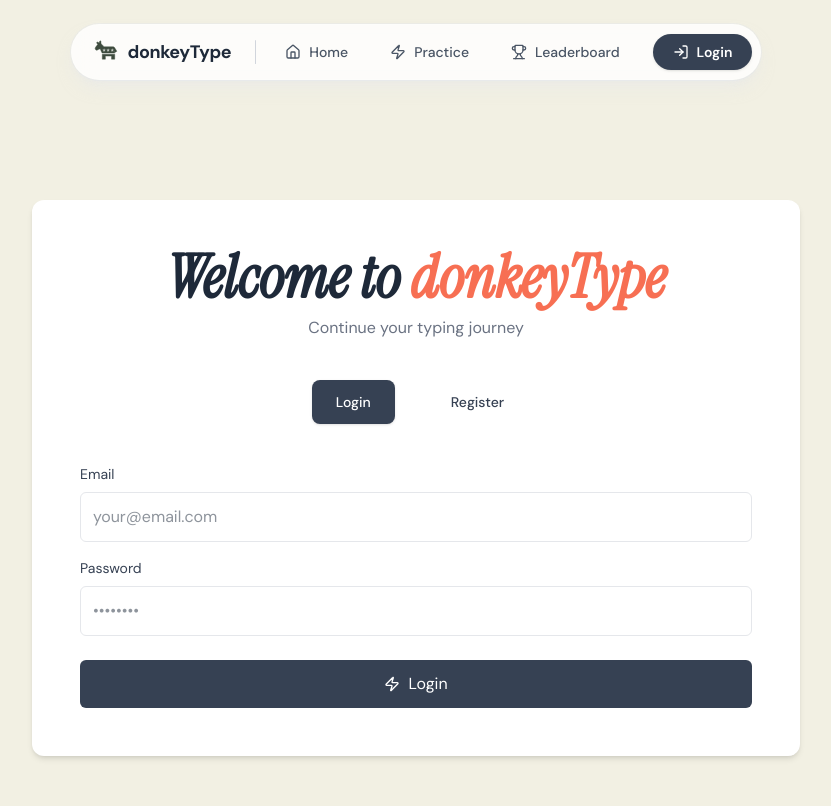
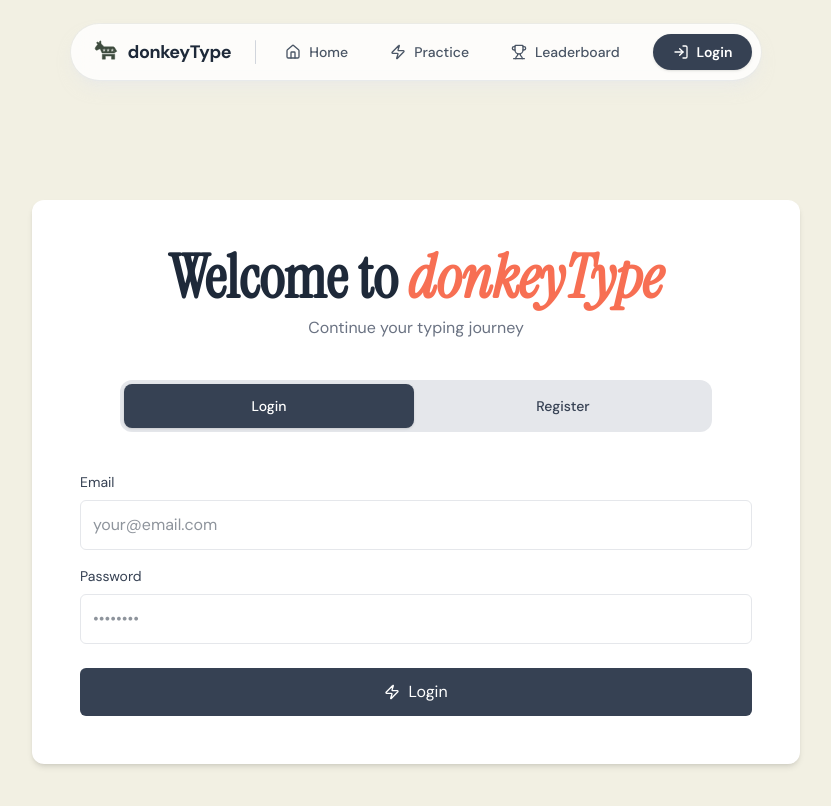
Before and after one commit to 0x-mayank/DonkeyTypeV2, a React (Vite) app: page /login in a window 1280 px wide. Shown: the top 806 px of the page, without its empty margins (224-1055 px from the left). Built offline with nearby package versions, Linux system fonts and the light colour scheme; no server answers.

Commit message:
firebase

```diff
--- a/src/pages/Login.jsx
+++ b/src/pages/Login.jsx
@@ -1,18 +1,18 @@
-// src/pages/Login.jsx
 import React, { useState } from "react";
-import { Link, useNavigate } from "react-router-dom";
+import { useNavigate } from "react-router-dom";
 import { Zap } from "lucide-react";
+import { signInWithEmailAndPassword, createUserWithEmailAndPassword } from "firebase/auth";
+import { auth } from "../firebase";
 import { api } from "../utils/api";
 import { useAuth } from "../context/AuthContext";
 
 export default function Login() {
   const navigate = useNavigate();
-  const { login } = useAuth();
+  const { refreshUser } = useAuth();
 
   const [tab, setTab] = useState("login");
   const [email, setEmail] = useState("");
   const [password, setPassword] = useState("");
-
 
   const [userName, setUserName] = useState("");
   const [rEmail, setREmail] = useState("");
@@ -31,12 +31,16 @@ export default function Login() {
     }
     try {
       setLoading(true);
-      const res = await api.post("/auth/login", { email: email.trim(), password });
-      login(res);
-      navigate("/", { replace: true });
+      await signInWithEmailAndPassword(auth, email.trim(), password);
+
+      navigate("/test", { replace: true });
     } catch (err) {
-      const msg = err?.data?.error || err?.error || err?.message || "Login failed";
-      setError(typeof msg === "string" ? msg : JSON.stringify(msg));
+      console.error(err);
+      let msg = "Login failed";
+      if (err.code === 'auth/invalid-credential') msg = "Invalid email or password.";
+      if (err.code === 'auth/user-not-found') msg = "No account found with this email.";
+      if (err.code === 'auth/wrong-password') msg = "Incorrect password.";
+      setError(msg);
     } finally {
       setLoading(false);
     }
@@ -60,16 +64,22 @@ export default function Login() {
 
     try {
       setLoading(true);
-      const res = await api.post("/auth/register", {
+      await createUserWithEmailAndPassword(auth, rEmail.trim(), rPassword);
+      await api.post("/auth/register", {
         userName: userName.trim(),
-        email: rEmail.trim(),
-        password: rPassword,
       });
-      login(res);
-      navigate("/", { replace: true });
+      await refreshUser();
+
+      navigate("/test", { replace: true });
     } catch (err) {
-      const msg = err?.data?.error || err?.error || err?.message || "Registration failed";
-      setError(typeof msg === "string" ? msg : JSON.stringify(msg));
+      console.error(err);
+      let msg = "Registration failed";
+
+      if (err.response?.data?.error === 'user_exists') msg = "Username already taken.";
+      if (err.code === 'auth/email-already-in-use') msg = "Email already in use.";
+      if (err.code === 'auth/weak-password') msg = "Password is too weak.";
+
+      setError(msg);
     } finally {
       setLoading(false);
     }
@@ -82,19 +92,17 @@ export default function Login() {
     <div className="font-display min-h-screen flex items-start justify-center bg-[#f2f0e3] text-gray-800 py-16">
       <div className={cardClasses}>
         <div className="text-center mb-6">
-          <h1 className="text-6xl font-instrument italic font-semibold">
-            Welcome to <span className="text-[#f76f53]">donkeyType</span>
+          <h1 className="text-6xl font-instrument font-semibold">
+            Welcome to <span className="text-[#f76f53] italic">donkeyType</span>
           </h1>
           <p className="font-display mt-2 text-gray-500">Continue your typing journey</p>
         </div>
 
-        <div className=" flex items-center justify-center gap-10 m-10">
+        <div className=" flex justify-between rounded-xl gap-1 m-10 bg-gray-200 p-1">
           <button
             onClick={() => { setTab("login"); setError(null); }}
-            className={`px-6 py-3 rounded-lg text-sm font-medium transition ${
-              tab === "login"
-                ? "bg-gray-700 text-white shadow"
-                : "text-gray-700 hover:bg-gray-100"
+            className={`py-3 rounded-lg w-[50%] text-sm font-medium  transition ${
+              tab === "login" ? "bg-gray-700 text-white shadow hover:bg-gray-800": "text-gray-700 hover:bg-gray-300"
             }`}
           >
             Login
@@ -102,8 +110,8 @@ export default function Login() {
 
           <button
             onClick={() => { setTab("register"); setError(null); }}
-            className={`px-4 py-3 rounded-lg text-sm font-medium transition ${
-              tab=== "register"? "bg-gray-700 text-white shadow": "text-gray-700 hover:bg-gray-100"
+            className={`px-4 py-3 rounded-lg w-[50%] text-sm font-medium transition ${
+              tab=== "register"? "bg-gray-700 text-white shadow hover:bg-gray-800": "text-gray-700 hover:bg-gray-300"
             }`}
           >
             Register
```
